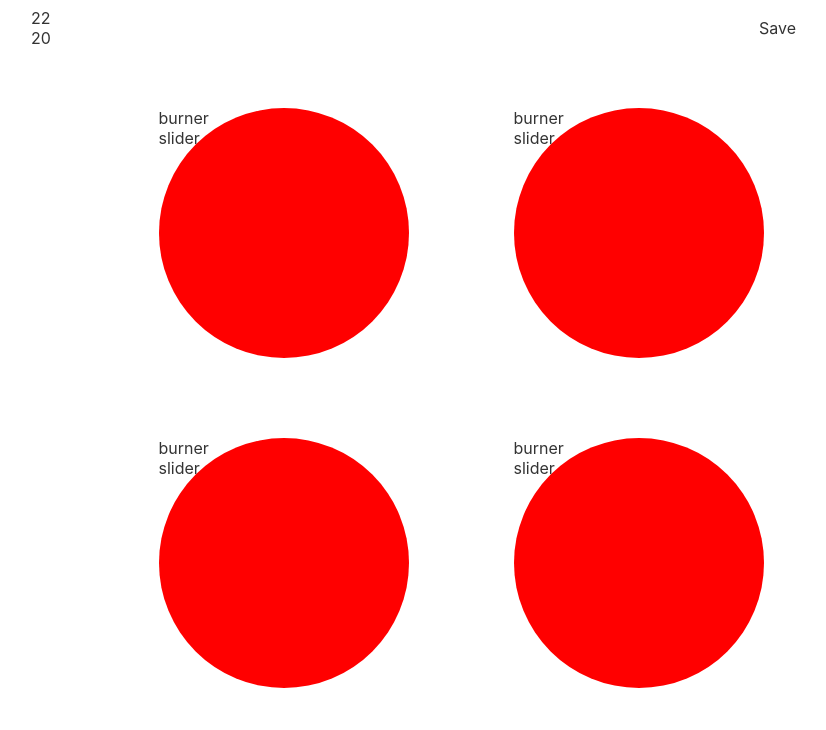
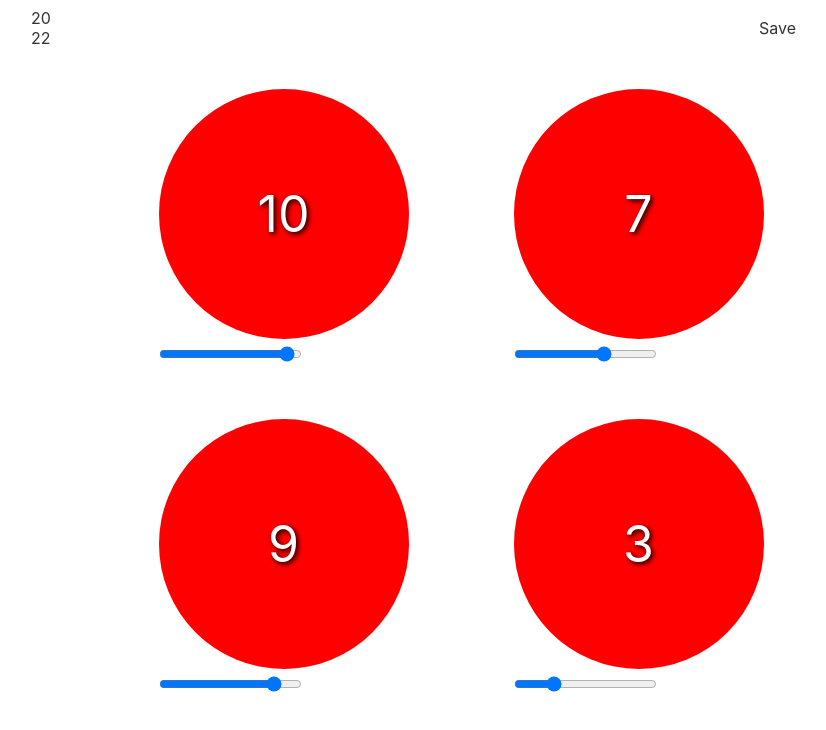
Before and after one commit to Jaeger2305/mental-health-tracker, a Svelte app in the folder client/: page / in a window 1280 px wide. Shown: the top 730 px of the page, without its empty margins (252-1078 px from the left). Built offline with nearby package versions, Linux system fonts and the light colour scheme.

Commit message:
feat: add a range slider and styling

```diff
--- a/client/src/components/App.svelte
+++ b/client/src/components/App.svelte
@@ -35,10 +35,10 @@
   <div class="grid">
     <div class="sidebar"><Sidebar {history} /></div>
     <div class="topbar" on:click={saveToHistory}>Save</div>
-    <div class="burner1"><Burner /></div>
-    <div class="burner2"><Burner /></div>
-    <div class="burner3"><Burner /></div>
-    <div class="burner4"><Burner /></div>
+    <div class="burner1"><Burner bind:burner={activeBurners.exercise} /></div>
+    <div class="burner2"><Burner bind:burner={activeBurners.sleep} /></div>
+    <div class="burner3"><Burner bind:burner={activeBurners.social} /></div>
+    <div class="burner4"><Burner bind:burner={activeBurners.diet} /></div>
     <div class="stats" />
   </div>
 </main>
--- a/client/src/components/Burner.svelte
+++ b/client/src/components/Burner.svelte
@@ -1,16 +1,29 @@
 <script lang="ts">
   import Slider from "./Slider.svelte";
+
+  export let burner;
 </script>
 
 <main>
-  burner
-  <Slider />
+  <div class="hob"><span>{burner}</span></div>
+  <Slider bind:score={burner} />
 </main>
 
 <style>
   main {
+    display: flex;
+    flex-direction: column;
+  }
+  .hob {
+    display: grid;
+    place-items: center;
     height: 250px;
     width: 250px;
+    font-size: 50px;
+    color: white;
+    text-shadow: 2px 2px 5px black;
+    text-align: center;
+    vertical-align: middle;
     border-radius: 50%;
     background-color: red;
   }
--- a/client/src/components/Sidebar.svelte
+++ b/client/src/components/Sidebar.svelte
@@ -1,11 +1,16 @@
 <script lang="ts">
   import type { BurnerConfig } from "../types";
 
-  export let history: Array<BurnerConfig> = [];
+  export let history: Array<BurnerConfig>;
+
+  $: displayBurners = history
+    .slice()
+    .sort((a, b) => (a.date < b.date ? 1 : -1))
+    .slice(0, 7);
 </script>
 
 <main>
-  {#each history as burnerConfig}
+  {#each displayBurners as burnerConfig}
     <div>
       {burnerConfig.exercise +
         burnerConfig.sleep +
--- a/client/src/components/Slider.svelte
+++ b/client/src/components/Slider.svelte
@@ -1,7 +1,8 @@
 <script lang="ts">
+  export let score: number = 5;
 </script>
 
-<main>slider</main>
+<main><input type="range" bind:value={score} min="1" max="10" /></main>
 
 <style>
 </style>
```
